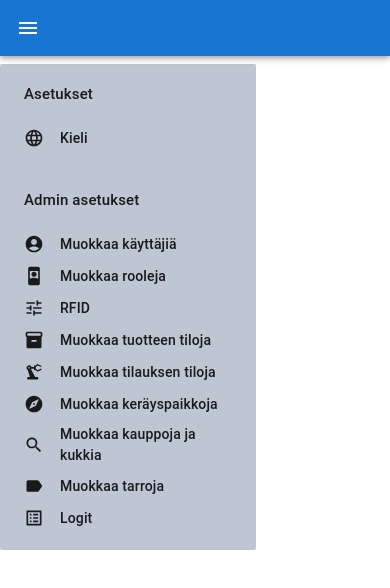
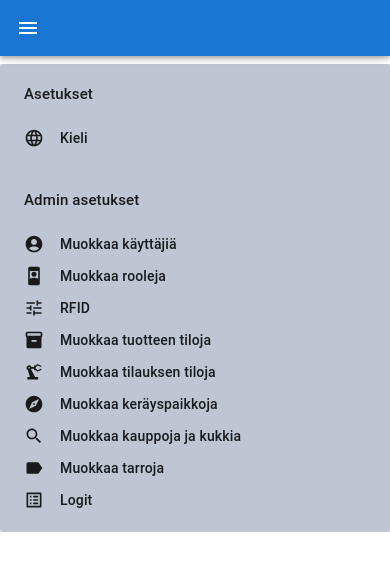
Before and after one commit to Heimot/Puutarha-App, a React (Create React App) app: page /dashboard/settings in a window 390 px wide. Shown: the top 588 px of the page. Built offline with nearby package versions, Linux system fonts and the light colour scheme; no server answers; sample sign-in values are in the browser's storage.

Commit message:
Made nav responsive for different devices.

```diff
--- a/src/features/Settings/SettingsNav.tsx
+++ b/src/features/Settings/SettingsNav.tsx
@@ -58,7 +58,7 @@ const SettingsNav: React.FC<Props> = ({ page, setPage }) => {
     const [adminOpen, setAdminOpen] = useState(true);
 
     return (
-        <Paper elevation={0} sx={{ maxWidth: 256, bgcolor: 'rgba(71, 98, 130, 0.2)' }}>
+        <Paper elevation={0} sx={{ maxWidth: '100%', bgcolor: 'rgba(71, 98, 130, 0.2)' }}>
             <SettingsNavBar component="nav" disablePadding>
                 <Box
                     sx={{
```
